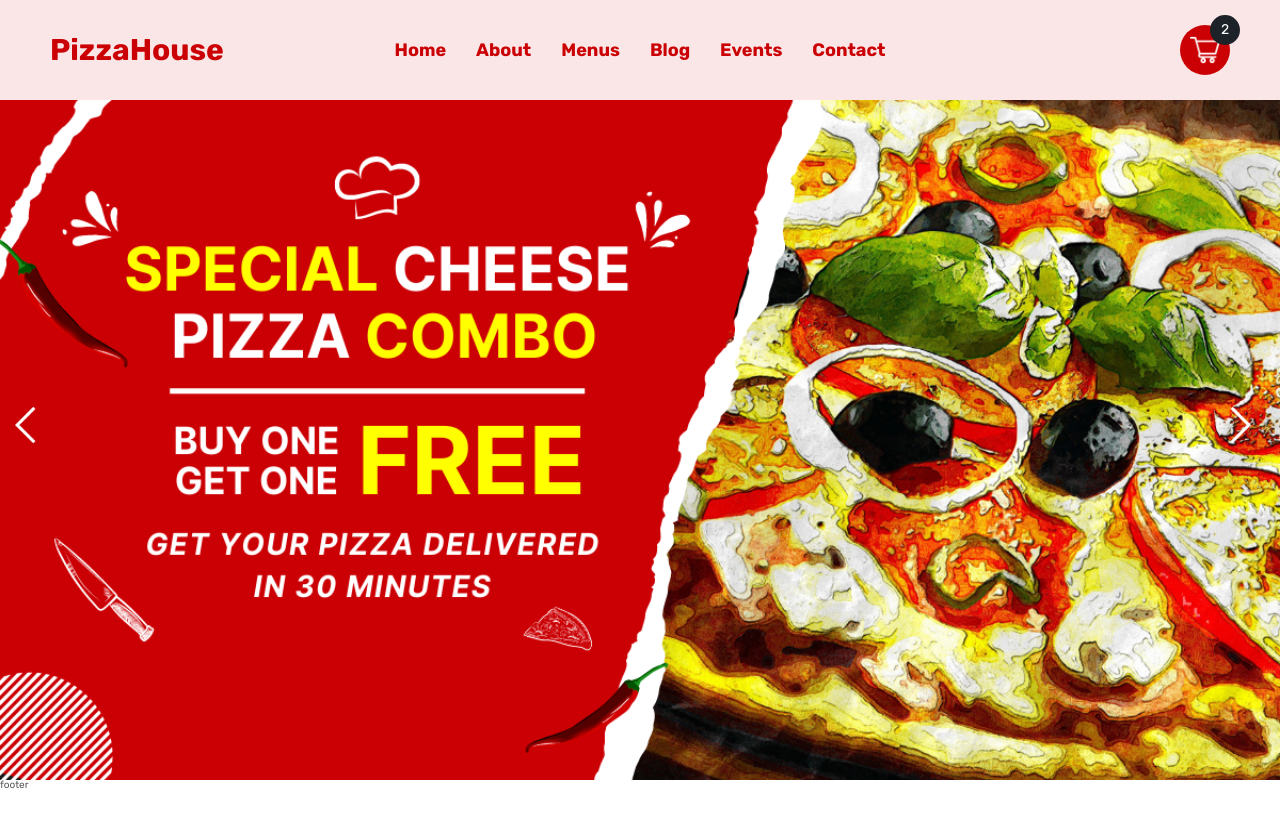
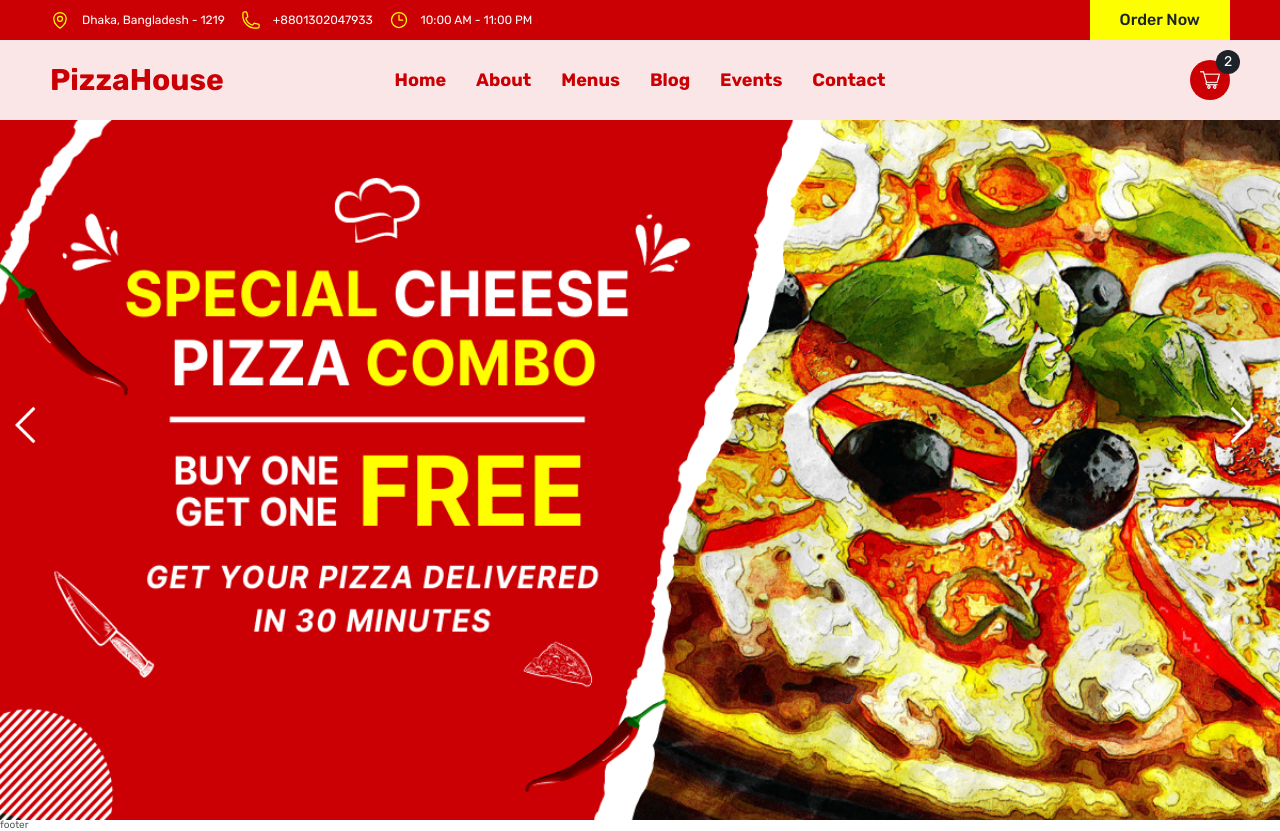
Before and after one commit to tanvirch0750/pizza-house-next, a Next.js app: page / in a window 1280 px wide. Before the commit the page ends 800 px from the top, so only its background shows below. Built offline with nearby package versions, Linux system fonts and the light colour scheme.

Commit message:
implemented cta navbar

```diff
--- /dev/null
+++ b/components/CtaNavbar.js
@@ -0,0 +1,71 @@
+import styles from '../styles/CtaNavbar.module.css';
+
+const CtaNavbar = () => {
+  return (
+    <div className={styles.container}>
+      <div className={styles.address}>
+        <div className={styles.item}>
+          <svg
+            xmlns="http://www.w3.org/2000/svg"
+            fill="none"
+            viewBox="0 0 24 24"
+            strokeWidth="1.5"
+            stroke="currentColor"
+            className="w-6 h-6"
+          >
+            <path
+              strokeLinecap="round"
+              strokeLinejoin="round"
+              d="M15 10.5a3 3 0 11-6 0 3 3 0 016 0z"
+            />
+            <path
+              strokeLinecap="round"
+              strokeLinejoin="round"
+              d="M19.5 10.5c0 7.142-7.5 11.25-7.5 11.25S4.5 17.642 4.5 10.5a7.5 7.5 0 1115 0z"
+            />
+          </svg>
+          <span>Dhaka, Bangladesh - 1219</span>
+        </div>
+        <div className={styles.item}>
+          <svg
+            xmlns="http://www.w3.org/2000/svg"
+            fill="none"
+            viewBox="0 0 24 24"
+            strokeWidth="1.5"
+            stroke="currentColor"
+            className="w-6 h-6"
+          >
+            <path
+              strokeLinecap="round"
+              strokeLinejoin="round"
+              d="M2.25 6.75c0 8.284 6.716 15 15 15h2.25a2.25 2.25 0 002.25-2.25v-1.372c0-.516-.351-.966-.852-1.091l-4.423-1.106c-.44-.11-.902.055-1.173.417l-.97 1.293c-.282.376-.769.542-1.21.38a12.035 12.035 0 01-7.143-7.143c-.162-.441.004-.928.38-1.21l1.293-.97c.363-.271.527-.734.417-1.173L6.963 3.102a1.125 1.125 0 00-1.091-.852H4.5A2.25 2.25 0 002.25 4.5v2.25z"
+            />
+          </svg>
+          <span>+8801302047933</span>
+        </div>
+        <div className={styles.item}>
+          <svg
+            xmlns="http://www.w3.org/2000/svg"
+            fill="none"
+            viewBox="0 0 24 24"
+            strokeWidth="1.5"
+            stroke="currentColor"
+            className="w-6 h-6"
+          >
+            <path
+              strokeLinecap="round"
+              strokeLinejoin="round"
+              d="M12 6v6h4.5m4.5 0a9 9 0 11-18 0 9 9 0 0118 0z"
+            />
+          </svg>
+          <span>10:00 AM - 11:00 PM</span>
+        </div>
+      </div>
+      <div className={styles.ctaBtn}>
+        <span>Order Now</span>
+      </div>
+    </div>
+  );
+};
+
+export default CtaNavbar;
--- a/components/Layout.js
+++ b/components/Layout.js
@@ -1,9 +1,11 @@
+import CtaNavbar from './CtaNavbar';
 import Footer from './Footer';
 import Navbar from './Navbar';
 
 const Layout = ({ children }) => {
   return (
     <>
+      <CtaNavbar />
       <Navbar />
       {children}
       <Footer />
--- a/components/Navbar.js
+++ b/components/Navbar.js
@@ -20,7 +20,7 @@ const Navbar = () => {
       <div className={styles.item}>
         <div className={styles.cart}>
           <div className={styles.imgContainer}>
-            <Image src="/images/cart.png" alt="cart" width={30} height={30} />
+            <Image src="/images/cart.png" alt="cart" width={20} height={20} />
           </div>
           <div className={styles.counter}>2</div>
         </div>
--- /dev/null
+++ b/styles/CtaNavbar.module.css
@@ -0,0 +1,40 @@
+.container {
+  display: flex;
+  align-items: center;
+  justify-content: space-between;
+  height: 4rem;
+  padding: 0 5rem;
+  background-color: var(--color-primary);
+}
+
+.address {
+  display: flex;
+  align-items: center;
+  gap: 1.6rem;
+  color: #fff;
+  font-size: 1.2rem;
+}
+
+.item {
+  display: flex;
+  align-items: center;
+  gap: 1.2rem;
+}
+
+.item svg {
+  width: 2rem;
+  height: 2rem;
+  stroke: var(--color-secondary);
+}
+
+.ctaBtn {
+  background-color: var(--color-secondary);
+  height: 100%;
+  display: flex;
+  align-items: center;
+  padding: 0 3rem;
+  cursor: pointer;
+  font-size: 1.6rem;
+  font-weight: 500;
+  color: var(--color-black);
+}
--- a/styles/HomeSlider.module.css
+++ b/styles/HomeSlider.module.css
@@ -1,5 +1,5 @@
 .container {
-  height: calc(100vh - 12rem);
+  height: calc(100vh - 100px);
   overflow: hidden;
 }
 
--- a/styles/Navbar.module.css
+++ b/styles/Navbar.module.css
@@ -1,5 +1,5 @@
 .container {
-  height: 10rem;
+  height: 8rem;
   padding: 0 5rem;
   background-color: var(--color-primary-light-1);
   display: flex;
@@ -46,8 +46,8 @@
 }
 
 .imgContainer {
-  width: 5rem;
-  height: 5rem;
+  width: 4rem;
+  height: 4rem;
   border-radius: 100px;
   background-color: var(--color-primary);
   display: flex;
@@ -64,8 +64,8 @@
   position: absolute;
   top: -10px;
   right: -10px;
-  width: 3rem;
-  height: 3rem;
+  width: 2.4rem;
+  height: 2.4rem;
   font-size: 1.4rem;
   border-radius: 100px;
   color: #fff;
--- a/styles/globals.css
+++ b/styles/globals.css
@@ -4,6 +4,7 @@
   --color-primary: #cb0004;
   --color-primary-light-1: #fae6e6;
   --color-black: #1d2228;
+  --color-secondary: #fdff01;
 }
 
 * {
```
